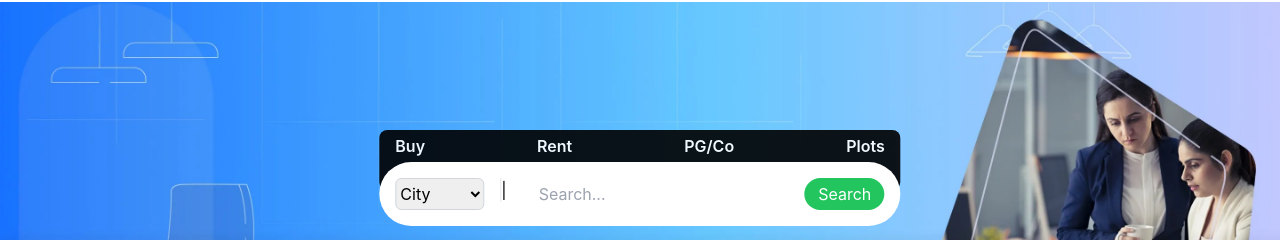
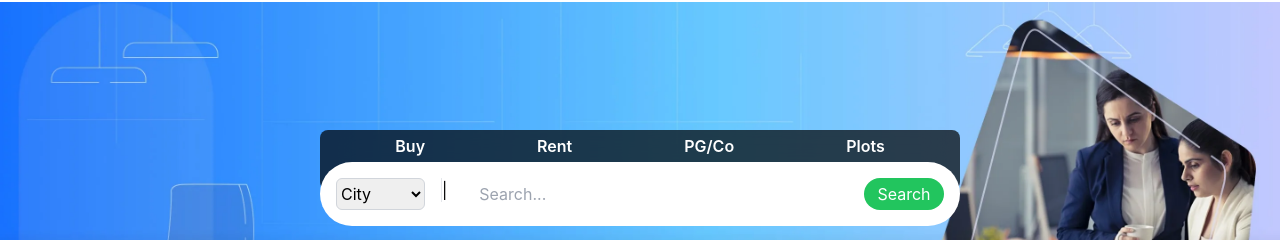
Before and after one commit to giteadi/BharatRoofers, a React (Create React App) app: page / in a window 1280 px wide. Shown: the part 62-302 px from the top of the page. Built offline with nearby package versions, Linux system fonts and the light colour scheme.

Commit message:
backdrop

```diff
--- a/src/Pages/Nav2.jsx
+++ b/src/Pages/Nav2.jsx
@@ -2,10 +2,10 @@ import React from 'react';
 
 export default function Nav2() {
     return (
-        <div className="w-full">
+        <div className="w-full relative">
             {/* Backside div with options */}
-            <div className="max-h-20 flex flex-col md:flex-row relative  justify-center md:justify-start">
-                <div className="text-white flex justify-center  space-x-1 md:space-x-20 text-md bg-black opacity-90 font-semibold rounded-lg pb-7">
+            <div className="max-h-20 flex flex-col md:flex-row justify-center md:justify-start max-w-full relative">
+                <div className="text-white flex justify-center space-x-1 md:space-x-20 text-md bg-black bg-opacity-70 font-semibold rounded-lg pb-7 w-[40rem] backdrop-blur-lg">
                     <button className="py-1 px-2 md:px-4">Buy</button>
                     <button className="py-1 px-2 md:px-4">Rent</button>
                     <button className="py-1 px-2 md:px-4">PG/Co</button>
```
